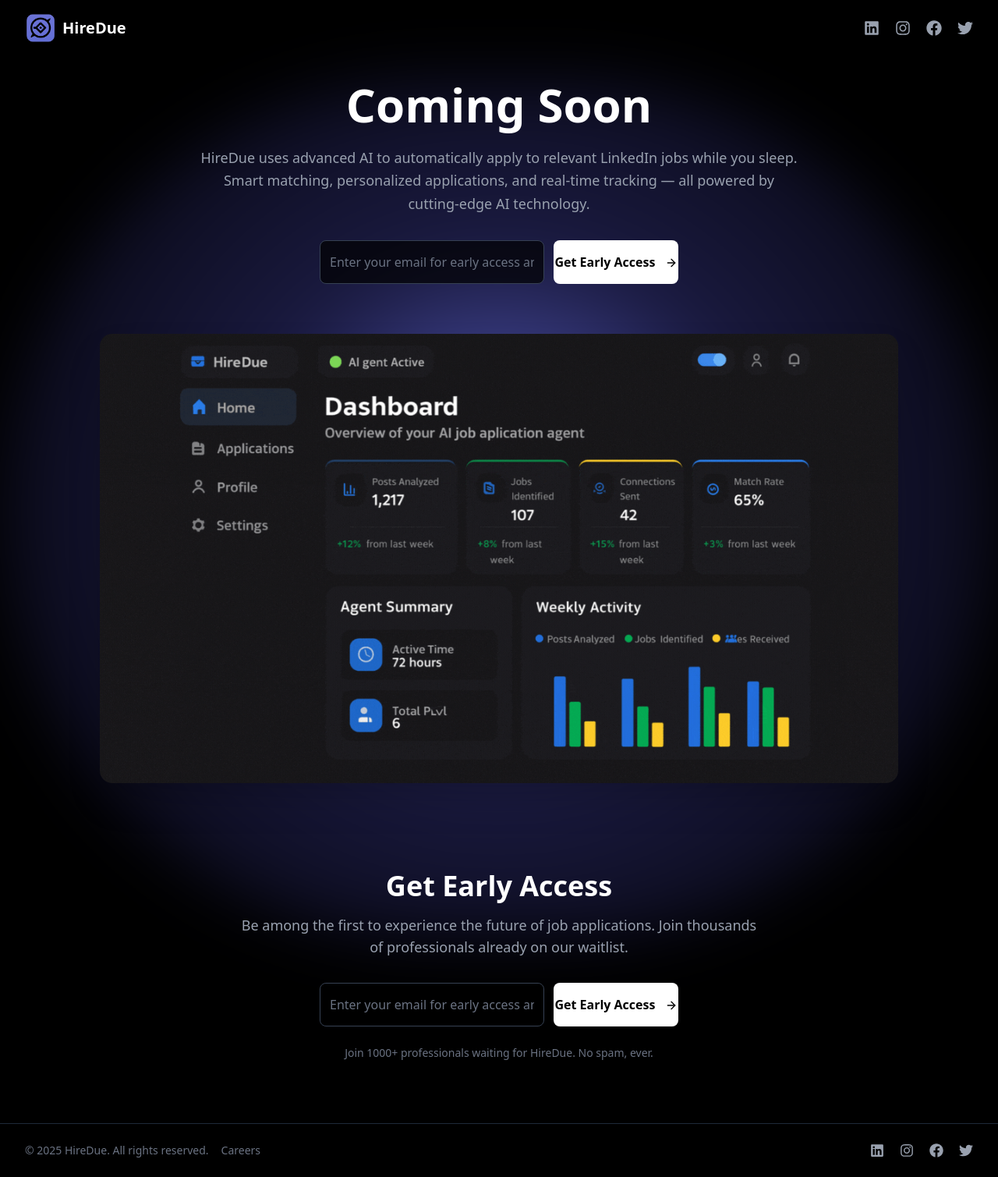
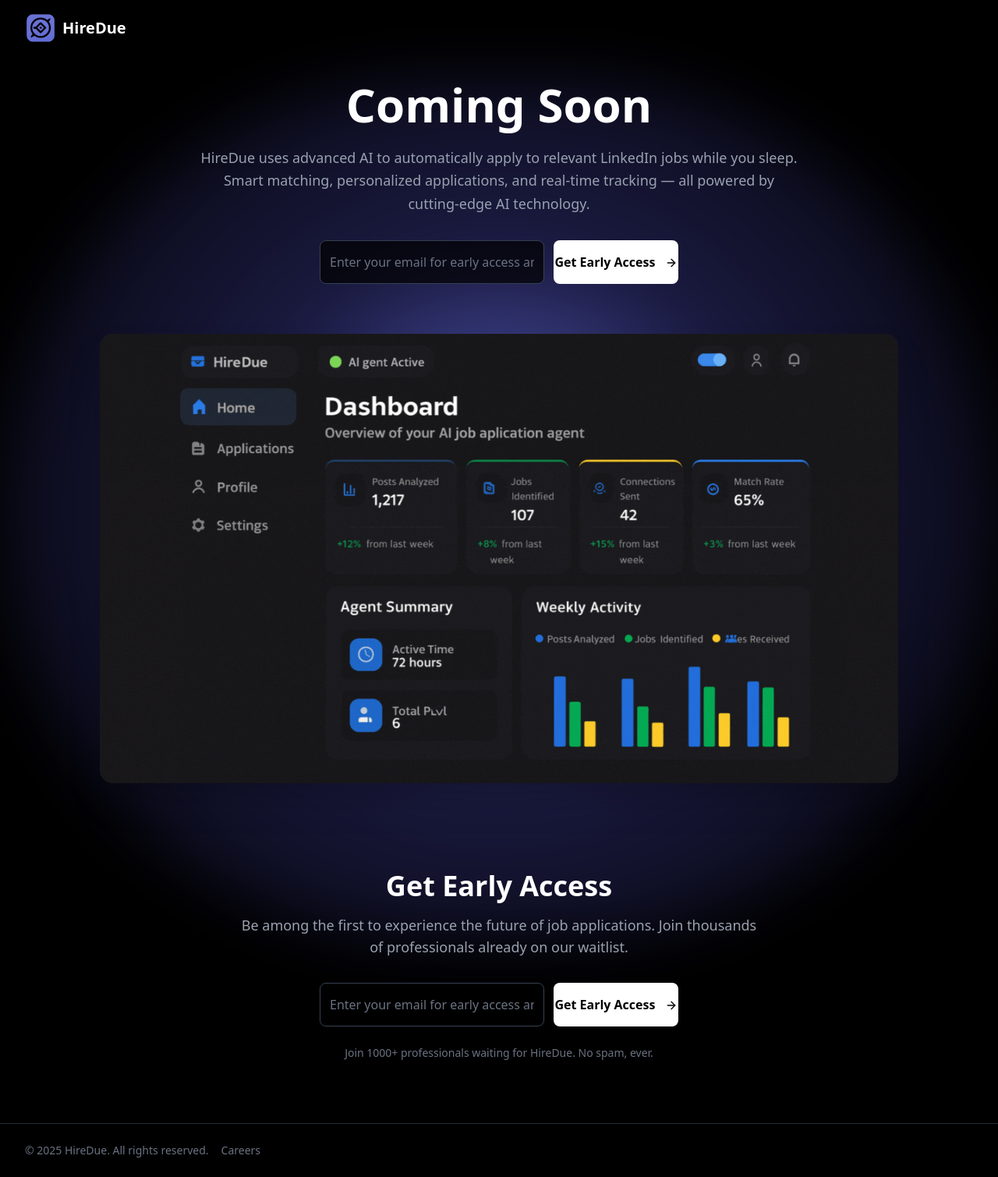
Before and after one commit to hiredue-dev/Hiredue-display-website, a Next.js app: page / in a window 1280 px wide. Shown: the whole page at 78% size. Built offline with nearby package versions, Linux system fonts and the light colour scheme; no server answers.

Commit message:
fix: removed social media icons due to inactivity

```diff
--- a/components/Footer.js
+++ b/components/Footer.js
@@ -16,8 +16,8 @@ export default function Footer() {
         </a>
       </div>
 
-      {/* Right: Social icons */}
-      <div className="flex gap-5 text-gray-400 text-lg mt-3 sm:mt-0">
+      {/* Right: Social icons : not active right now */}
+      {/* <div className="flex gap-5 text-gray-400 text-lg mt-3 sm:mt-0">
         <a
           href={process.env.NEXT_PUBLIC_LINKEDIN}
           target="_blank"
@@ -50,7 +50,7 @@ export default function Footer() {
         >
           <FaTwitter />
         </a>
-      </div>
+      </div> */}
     </footer>
   );
 }
--- a/components/Navbar.js
+++ b/components/Navbar.js
@@ -11,8 +11,8 @@ export default function Navbar() {
         <span className="text-xl font-bold text-white">HireDue</span>
       </Link>
 
-      {/* Right: Social Icons */}
-      <div className="flex gap-5 text-gray-400 text-xl">
+      {/* Right: Social Icons: Not active right now */}
+      {/* <div className="flex gap-5 text-gray-400 text-xl">
         <a
           href={process.env.NEXT_PUBLIC_LINKEDIN}
           target="_blank"
@@ -45,7 +45,7 @@ export default function Navbar() {
         >
           <FaTwitter />
         </a>
-      </div>
+      </div> */}
     </nav>
   );
 }
```
